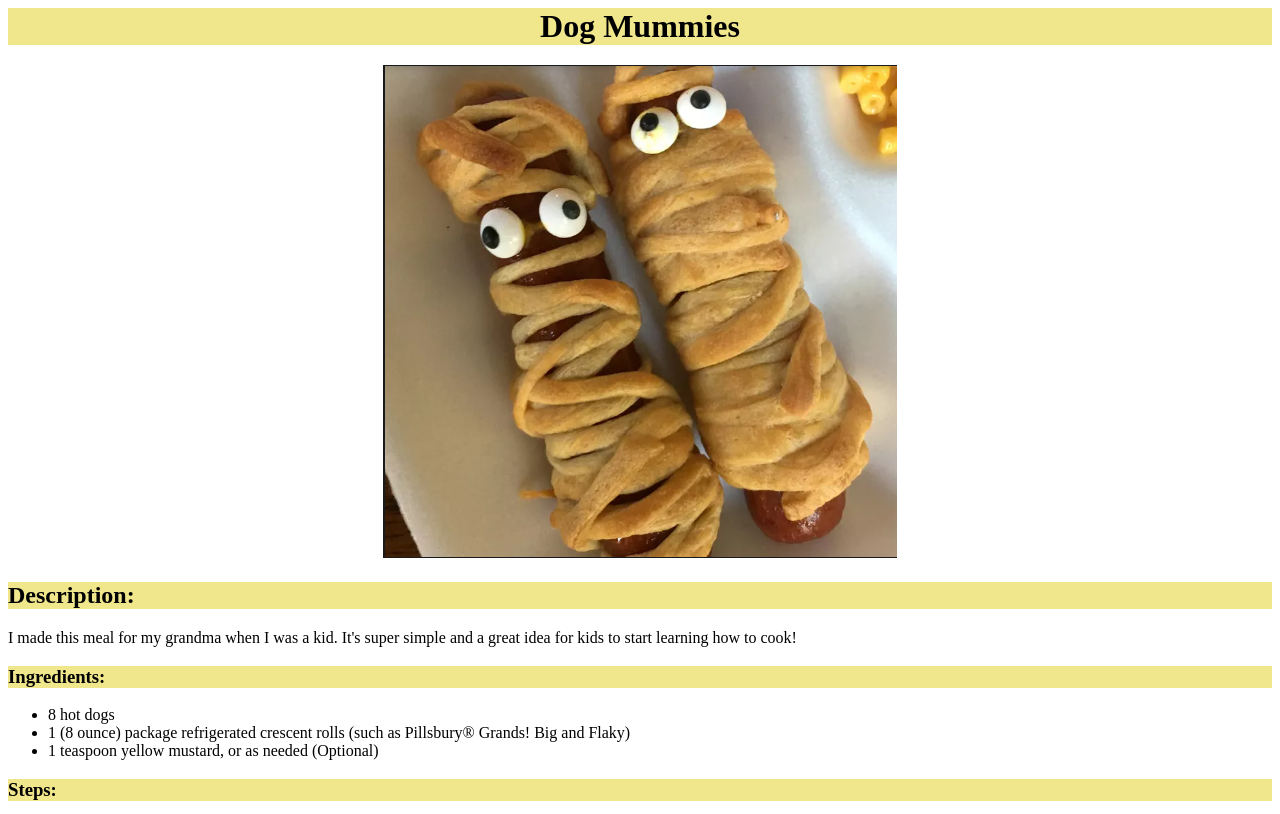
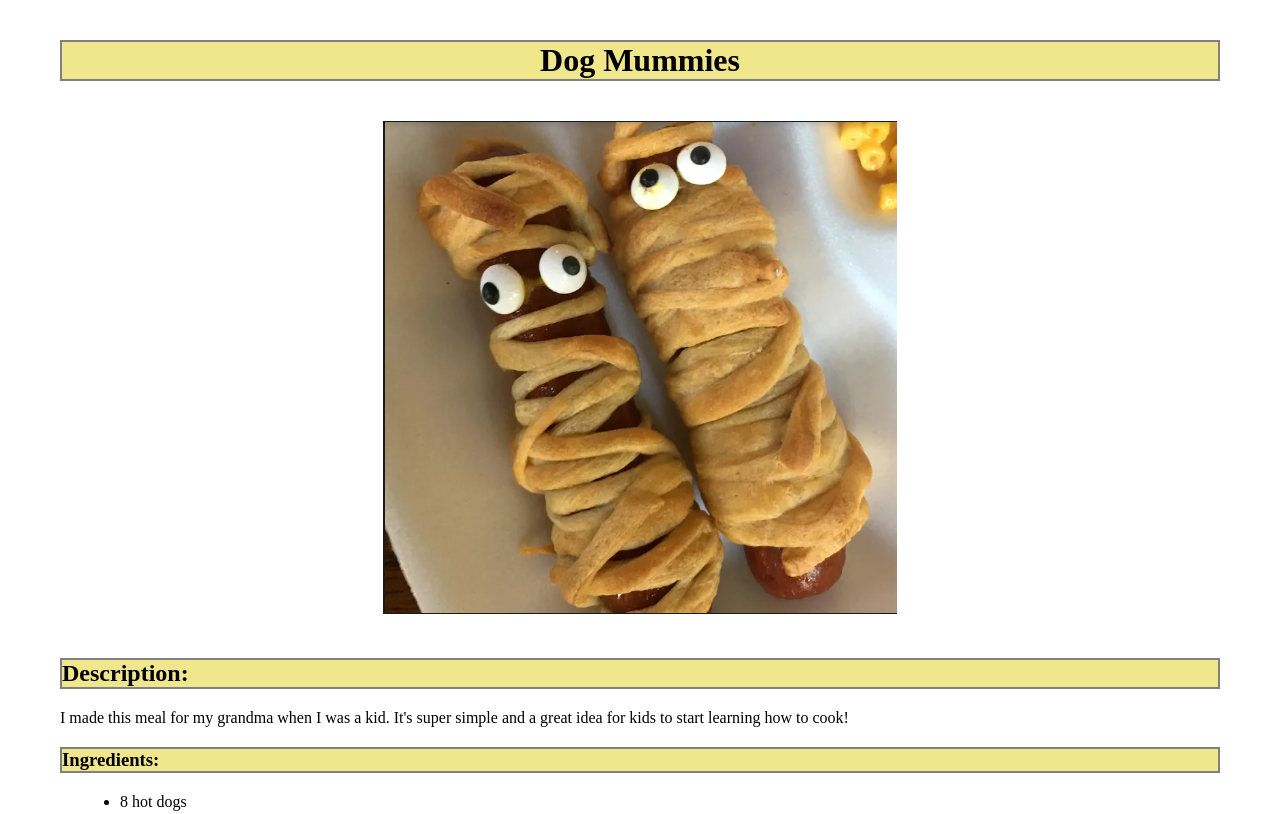
Before and after one commit to jdtroubat/odin-recipes, a plain HTML site: page recipes/hotdog.html in a window 1280 px wide. Shown: the top 814 px of the page. Drawn offline with Linux system fonts and the light colour scheme.

```diff
--- a/style.css
+++ b/style.css
@@ -1,19 +1,32 @@
+* {
+    box-sizing: auto;
+    margin: 20px;
+}
+
 .title {
     font-size: 32px;
     font-weight: bold;
     text-align: center;
     background-color: khaki;
-    margin-bottom: 20px;
+    border: 2px solid grey;
 }
 
 .img {
     text-align: center;
+    width: auto;
+    height: auto;
 }
 
-h2 {
+h2,
+h3 {
     background-color: khaki;
+    border: 2px solid grey;
 }
 
-h3 {
-    background-color: khaki;
+ol,
+ul,
+li,
+p {
+    text-align:left;
+    justify-content:center ;
 }
```
